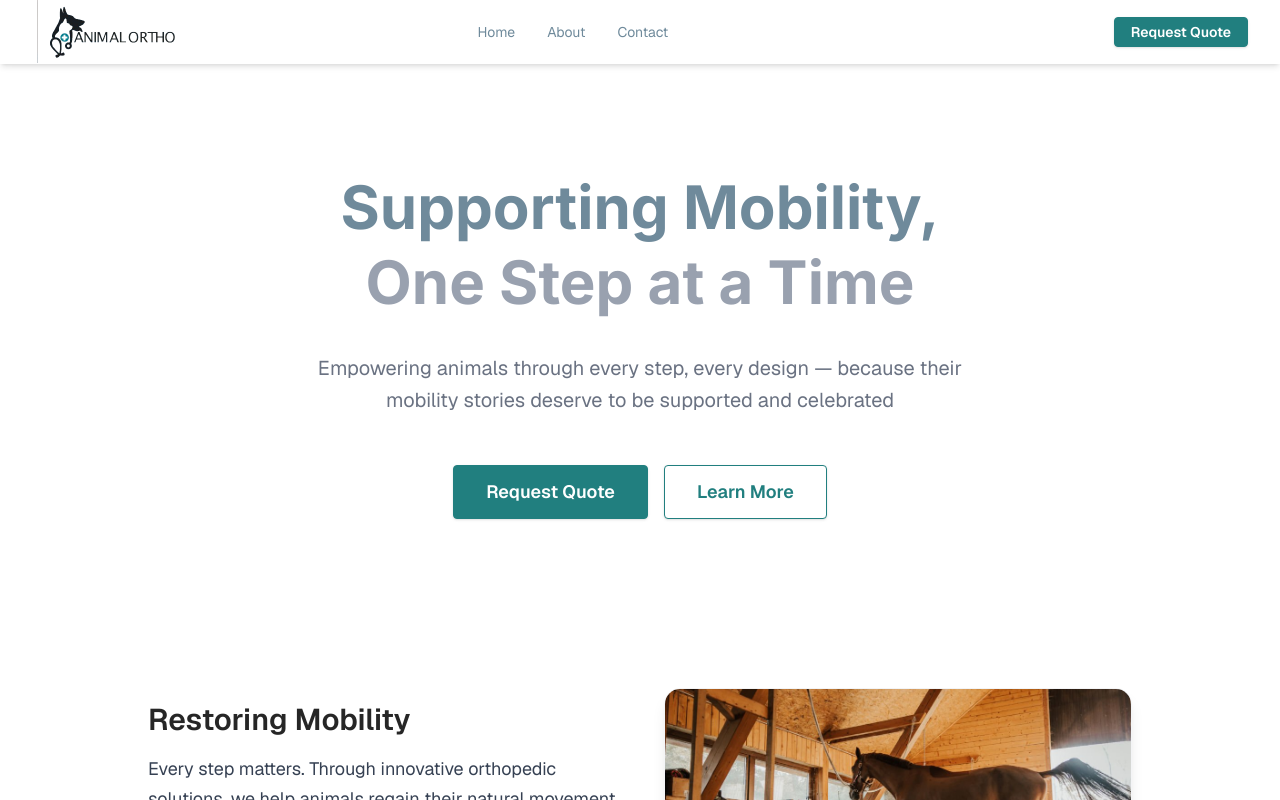
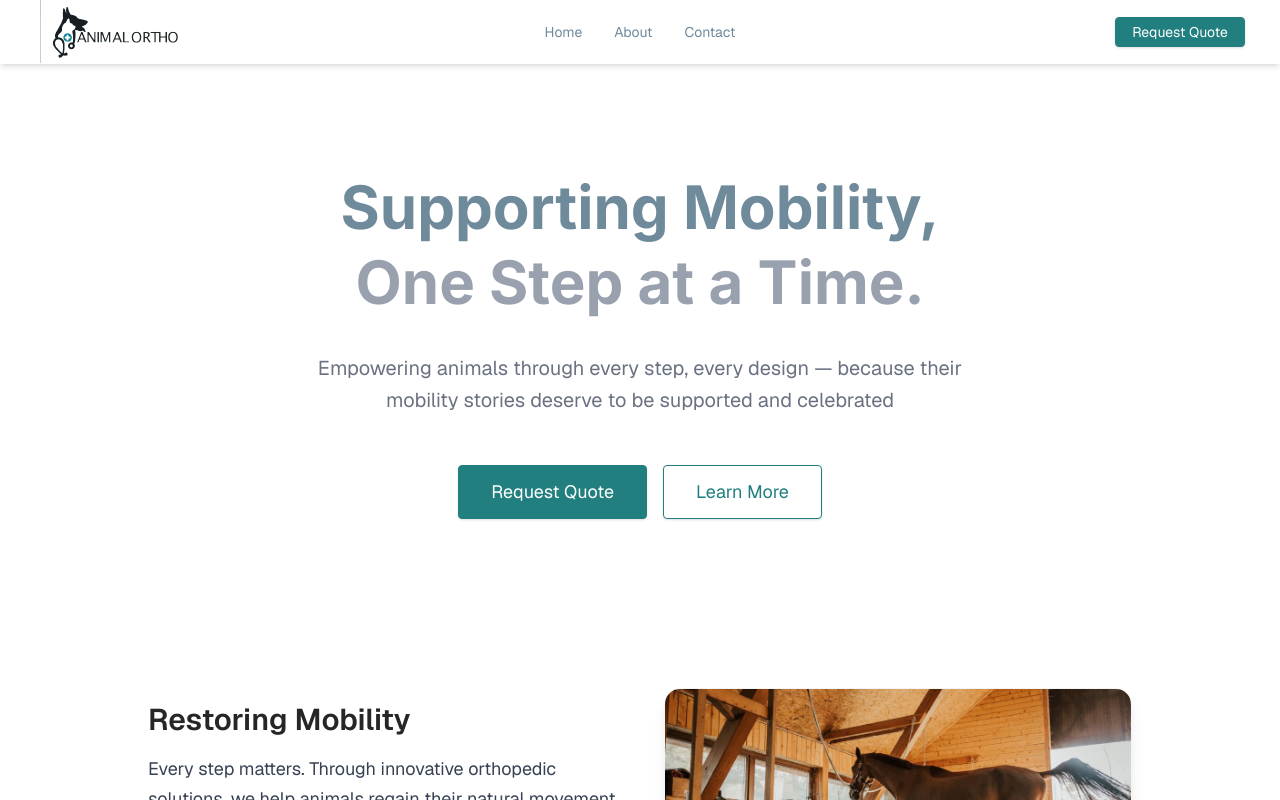
Before and after one commit to Jerrell-Abrahams/lawyer-ecommerce, a Next.js app in the folder animal_artho/: page / in a window 1280 px wide. Shown: the top 800 px of the page. Built offline with nearby package versions, Linux system fonts and the light colour scheme.

Commit message:
update: Navbar changes, Button Component changes.

```diff
--- a/animal_artho/src/app/components/button/button.js
+++ b/animal_artho/src/app/components/button/button.js
@@ -10,7 +10,7 @@ const Button = ({
   ...props
 }) => {
   const base =
-    "rounded font-semibold border border-[#217f7f] transition-colors duration-200 focus:outline-none focus:ring-2 focus:ring-blue-400 disabled:bg-gray-400 disabled:cursor-not-allowed shadow-sm";
+    "rounded border border-[#217f7f] transition-colors duration-200 focus:outline-none focus:ring-2 focus:ring-blue-400 disabled:bg-gray-400 disabled:cursor-not-allowed shadow-sm";
 
   const sizeClasses = {
     sm: "px-4 py-1 text-sm",
@@ -19,9 +19,9 @@ const Button = ({
   };
 
   const defaultStyle =
-    "bg-[#217f7f] text-white hover:bg-white hover:text-black text-center cursor-pointer";
+    "bg-[#217f7f] text-white hover:bg-white hover:text-black text-center cursor-pointer transition-all duration-300";
   const inverseStyle =
-    "bg-white text-[#217f7f] hover:bg-[#217f7f] hover:text-white border-[#217f7f] cursor-pointer";
+    "bg-white text-[#217f7f] hover:bg-[#217f7f] hover:text-white border-[#217f7f] cursor-pointer transition-all duration-300";
 
   const variantClass =
     variant === "inverse" ? inverseStyle : defaultStyle;
--- a/animal_artho/src/app/components/hero/hero.js
+++ b/animal_artho/src/app/components/hero/hero.js
@@ -21,7 +21,7 @@ const Hero = ({ variant, image }) => {
         <h1 className="text-4xl md:text-5xl lg:text-6xl font-bold text-foreground mb-8 leading-tight">
           Supporting Mobility,
           <br />
-          <span className="text-gray-400">One Step at a Time</span>
+          <span className="text-gray-400">One Step at a Time.</span>
         </h1>
 
         <p className="text-lg md:text-xl text-gray-500 mb-12 max-w-2xl mx-auto leading-relaxed">
--- a/animal_artho/src/app/components/navbar/navbar.js
+++ b/animal_artho/src/app/components/navbar/navbar.js
@@ -4,10 +4,8 @@ import Image from "next/image";
 
 const Navbar = () => {
     return (
-        <nav className="fixed top-0 left-0 right-0 z-50  bg-white shadow-md">
-            <div className="container mx-auto px-6 lg:px-8">
-                <div className="flex items-center justify-between h-16 ">
-                    <div className="flex items-center h-16">
+        <nav className="fixed w-full flex items-center justify-evenly h-16 z-50 shadow-md bg-blur-sm bg-white/75 backdrop-blur-md">
+            <div className="w-[33%] relative h-16">
                 <Link href="/">
                     <Image
                         src="/images/logo.png"
@@ -19,7 +17,7 @@ const Navbar = () => {
                 </Link>
             </div>
 
-                    <div className="hidden md:flex md:justify-center items-center space-x-8">
+            <div className="hidden md:flex md:justify-center items-center space-x-8 w-[33%]">
                 <Link href="/" className="text-sm text-muted-foreground hover:text-accent hover:underline underline-offset-4 transition-colors">
                     Home
                 </Link>
@@ -31,13 +29,10 @@ const Navbar = () => {
                 </a>
             </div>
 
-                    <div className="flex items-center space-x-4">
-
+            <div className="w-[33%] flex justify-end px-8">
                 <Button size="sm" className="bg-accent hover:bg-accent/90">
                     Request Quote
                 </Button>
-                    </div>
-                </div>
             </div>
         </nav>
     );
--- a/animal_artho/src/app/globals.css
+++ b/animal_artho/src/app/globals.css
@@ -30,3 +30,8 @@ body {
 h1 {
   font-family: var(--font-inter), Arial, Helvetica, sans-serif;
 }
+
+.nav_links {
+  font-family: var(--font-inter), Arial, Helvetica, sans-serif;
+  font-weight: 300;
+}
```
Lines whose indentation alone changed are shown as unchanged.
